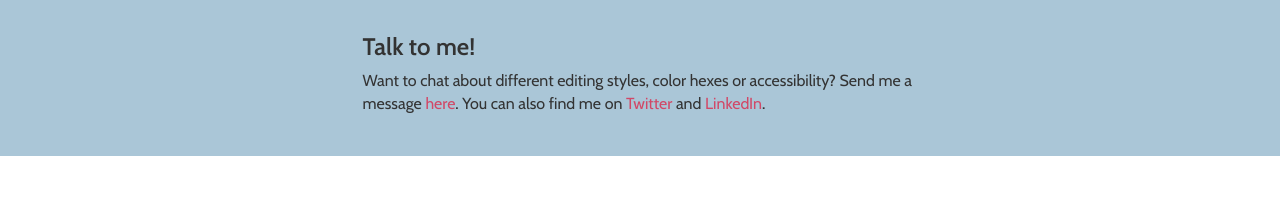
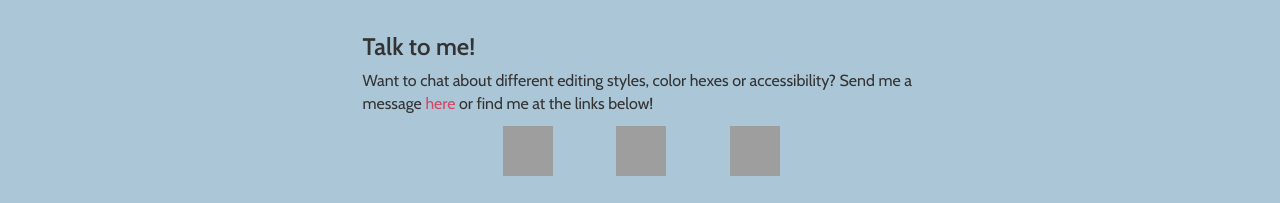
Before and after one commit to rswalrath/rswalrath.github.io, a plain HTML site: page index.html in a window 1280 px wide. Shown: the part 837-1040 px from the top of the page. Before the commit the page ends 993 px from the top, so only its background shows below. Drawn offline with nearby package versions, Linux system fonts and the light colour scheme; grey boxes are pictures that could not be loaded.

Commit message:
Added Twitter, LinkedIn and Github icons/links
I would prefer these to be white but will need to edit the images to
make that happen. These are placeholders.

```diff
--- a/index.html
+++ b/index.html
@@ -97,10 +97,22 @@
 				<div class="col-md-6">
 					<h3>Talk to me!</h3>
 					<p>Want to chat about different editing styles, color hexes or accessibility? Send me a message
-					<a href="contact.html">here</a>. You can also find me on
-					<a href="https://twitter.com/rswalrath">Twitter</a> and <a href="https://www.linkedin.com/pub/rowan-walrath/94/70/320">
-					LinkedIn</a>.</p>
+					<a href="contact.html">here</a> or find me at the links below!</p>
 				</div>
+			</div>
+			<div class="row">
+			  <div class="col-md-3"></div>
+			  <div class="col-md-6">
+				<a class="twittericon" href="twitter.com/rswalrath" target="_blank">
+					<img src="http://i1215.photobucket.com/albums/cc514/rachaelgk/twittercopy.png" width="50" height="50"/>
+				</a>
+				<a class="linkedinicon" href="https://www.linkedin.com/pub/rowan-walrath/94/70/320" target="_blank">
+					<img src="http://i1215.photobucket.com/albums/cc514/rachaelgk/linkedincopy.png" width="50" height="50"/>
+				</a>
+				<a class="githubicon" href="https://github.com/rswalrath" target="_blank">
+					<img src="http://i.imgur.com/9tdNBIr.png"/ width="50" height="50">
+				</a>
+			  </div>
 			</div>
 		</div>
 	</div>
--- a/style.css
+++ b/style.css
@@ -106,6 +106,19 @@
 .contact p {
   font-family: 'Cabin', sans-serif;
   font-size: 16px;
+}
+
+.twittericon {
+  margin-left: 110px;
+  padding: 30px;
+}
+
+.linkedinicon {
+  padding: 30px;
+}
+
+.githubicon {
+  padding: 30px;
 }
 
 .huntnews {
```
